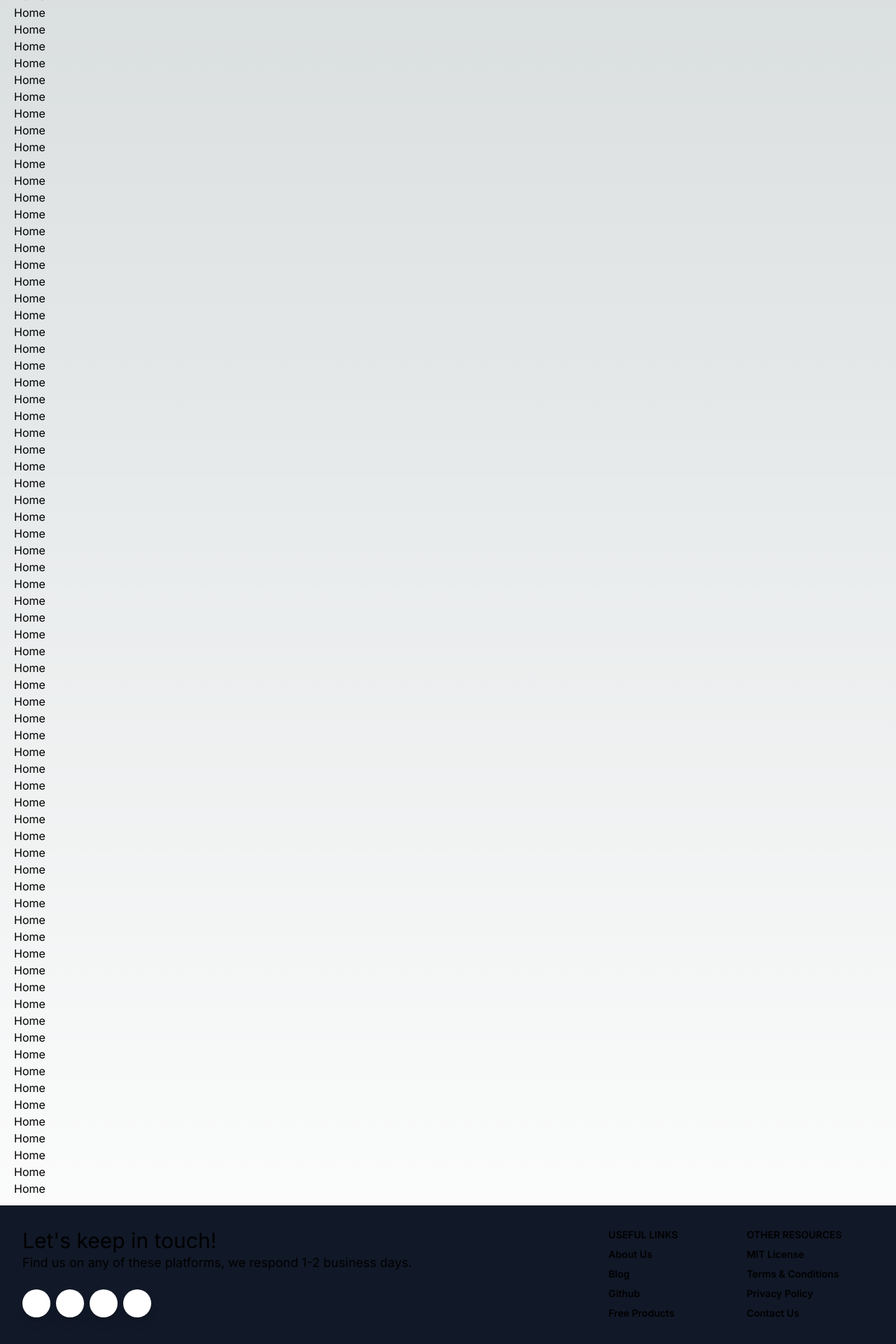
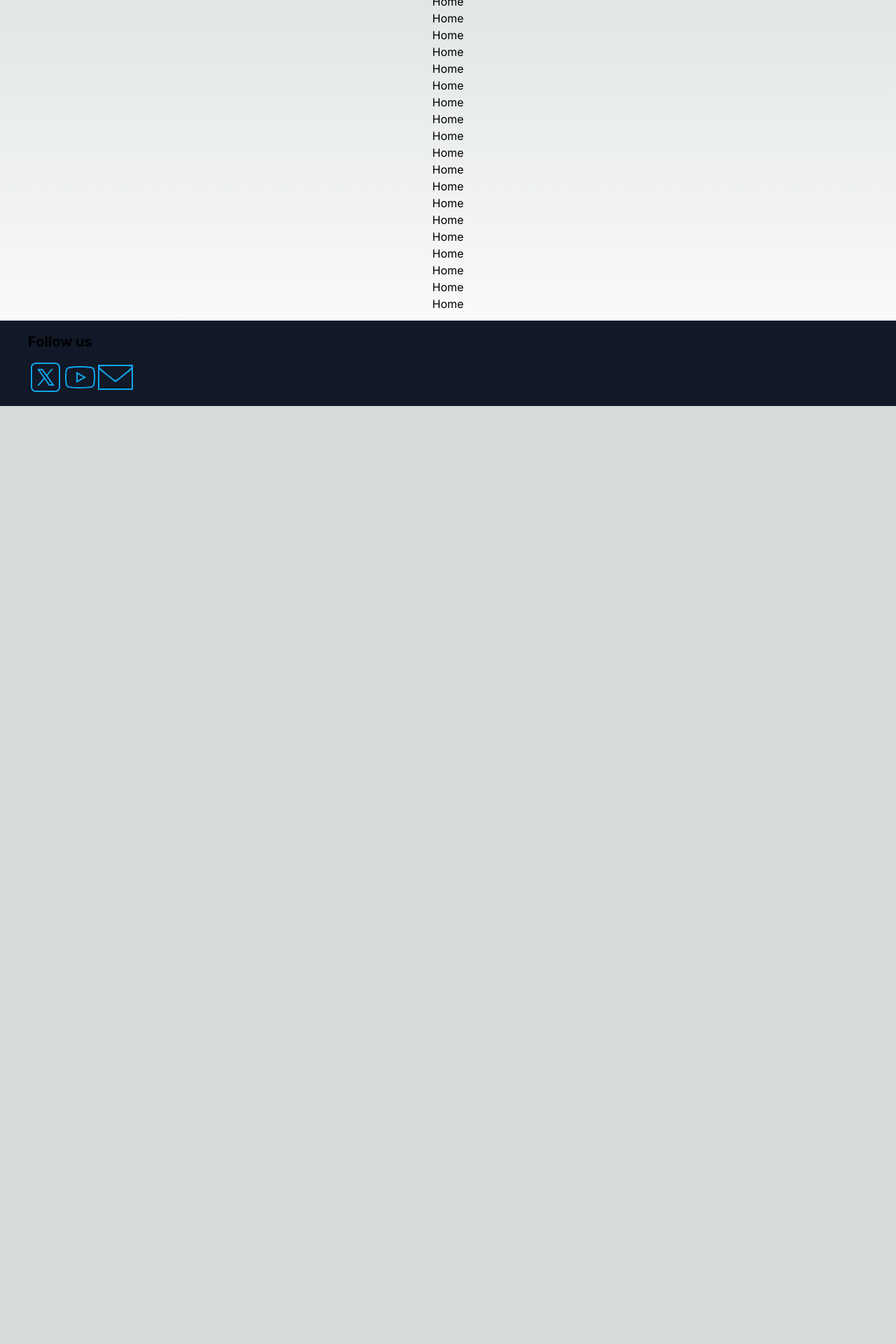
Before and after one commit to vmvelev/fluxnode-v2, a Next.js app: page / in a window 1280 px wide. Shown: the part 260-2180 px from the top of the page at 70% size. After the commit the page ends 840 px from the top, so only its background shows below. Built offline with nearby package versions, Linux system fonts and the light colour scheme.

Commit message:
include footer

```diff
--- a/app/layout.js
+++ b/app/layout.js
@@ -1,11 +1,10 @@
 import { Inter } from 'next/font/google'
 import './globals.css'
-import FluxLogo from "./app-logo-dark.svg"
 import Image from 'next/image'
 import Link from 'next/link'
+import FluxLogo from "./app-logo-dark.svg"
 
 const inter = Inter({ subsets: ['latin'] })
-
 export const metadata = {
   title: 'Flux Node App',
 }
@@ -14,82 +13,54 @@ export default function RootLayout({ children }) {
   return (
     <html lang="en">
       <body className={inter.className}>
-        <div className="flex flex-wrap place-items-center">
-          <nav className="flex justify-between bg-gray-900 text-white w-screen border-b-2 border-[#464849]">
-            <div className="px-12 py-6 flex w-full items-center">
+        <div className='flex flex-col min-h-screen'>
+          <nav className="sticky top-0 z-50 bg-gray-900 text-white w-screen border-b-2 border-[#464849]">
+            <div className='grid grid-cols-3 w-full px-6 py-4 items-center'>
+              <div>
                 <Link className="text-3xl font-bold font-heading" href="/">
                   <Image className="h-9" src={FluxLogo} alt="logo" />
                 </Link>
-              <ul className="flex px-4 mx-auto font-semibold font-heading space-x-12">
-                <li><Link className="hover:text-gray-200" href="/">Home</Link></li>
-                <li><Link className="hover:text-gray-200" href="/nodes">Nodes</Link></li>
-                <li><Link className="hover:text-gray-200" href="/guides">Guides</Link></li>
-              </ul>
+              </div>
+              <div className='text-center'>
+                <Link className="hover:text-sky-500" href="/">Home</Link>
+                <Link className="mx-4 hover:text-sky-500" href="/nodes">Nodes</Link>
+                <Link className="hover:text-sky-500" href="/guides">Guides</Link>
+              </div>
             </div>
           </nav>
-        </div>
+          <main className="flex-grow">
             <div className="mt-3 mx-5 mb-3">
               {children}
             </div>
-        <footer className="relative bg-gray-900 pt-8 pb-6 bottom-0">
-          <div className="container mx-auto px-4">
-            <div className="flex flex-wrap text-left lg:text-left">
-              <div className="w-full lg:w-6/12 px-4">
-                <h4 className="text-3xl fonat-semibold text-blueGray-700">Let's keep in touch!</h4>
-                <h5 className="text-lg mt-0 mb-2 text-blueGray-600">
-                  Find us on any of these platforms, we respond 1-2 business days.
-                </h5>
-                <div className="mt-6 lg:mb-0 mb-6">
-                  <button className="bg-white text-lightBlue-400 shadow-lg font-normal h-10 w-10 items-center justify-center align-center rounded-full outline-none focus:outline-none mr-2" type="button">
-                    <i className="fab fa-twitter"></i></button><button className="bg-white text-lightBlue-600 shadow-lg font-normal h-10 w-10 items-center justify-center align-center rounded-full outline-none focus:outline-none mr-2" type="button">
-                    <i className="fab fa-facebook-square"></i></button><button className="bg-white text-pink-400 shadow-lg font-normal h-10 w-10 items-center justify-center align-center rounded-full outline-none focus:outline-none mr-2" type="button">
-                    <i className="fab fa-dribbble"></i></button><button className="bg-white text-blueGray-800 shadow-lg font-normal h-10 w-10 items-center justify-center align-center rounded-full outline-none focus:outline-none mr-2" type="button">
-                    <i className="fab fa-github"></i>
-                  </button>
+          </main>
+          <footer className="bg-gray-900 w-full">
+            <div className='grid grid-cols-3 w-full px-10 py-4'>
+              <div>
+                <h1 className="text-xl mb-3 font-bold">Follow us</h1>
+                <div className='flex'>
+                  <div className=''>
+                    <Link href="https://twitter.com/fluxprotocol" target='_blank'>
+                      <svg className='fill-sky-500 hover:fill-sky-300' width={50} height={50}>
+                        <path d="M11 4c-3.854 0-7 3.146-7 7v28c0 3.854 3.146 7 7 7h28c3.854 0 7-3.146 7-7V11c0-3.854-3.146-7-7-7H11zm0 2h28c2.774 0 5 2.226 5 5v28c0 2.774-2.226 5-5 5H11c-2.774 0-5-2.226-5-5V11c0-2.774 2.226-5 5-5zm2.086 7 9.223 13.104L13 37h2.5l7.938-9.293L29.977 37h7.937L27.79 22.613 36 13h-2.5l-6.84 8.01L21.023 13h-7.937zm3.828 2h3.065l14.107 20H31.02L16.914 15z" />
+                      </svg>
+                    </Link>
                   </div>
-              </div>
-              <div className="w-full lg:w-6/12 px-4">
-                <div className="flex flex-wrap items-top mb-6">
-                  <div className="w-full lg:w-4/12 px-4 ml-auto">
-                    <span className="block uppercase text-blueGray-500 text-sm font-semibold mb-2">Useful Links</span>
-                    <ul className="list-unstyled">
-                      <li>
-                        <a className="text-blueGray-600 hover:text-blueGray-800 font-semibold block pb-2 text-sm" href="https://www.creative-tim.com/presentation?ref=njs-profile">About Us</a>
-                      </li>
-                      <li>
-                        <a className="text-blueGray-600 hover:text-blueGray-800 font-semibold block pb-2 text-sm" href="https://blog.creative-tim.com?ref=njs-profile">Blog</a>
-                      </li>
-                      <li>
-                        <a className="text-blueGray-600 hover:text-blueGray-800 font-semibold block pb-2 text-sm" href="https://www.github.com/creativetimofficial?ref=njs-profile">Github</a>
-                      </li>
-                      <li>
-                        <a className="text-blueGray-600 hover:text-blueGray-800 font-semibold block pb-2 text-sm" href="https://www.creative-tim.com/bootstrap-themes/free?ref=njs-profile">Free Products</a>
-                      </li>
-                    </ul>
-                  </div>
-                  <div className="w-full lg:w-4/12 px-4">
-                    <span className="block uppercase text-blueGray-500 text-sm font-semibold mb-2">Other Resources</span>
-                    <ul className="list-unstyled">
-                      <li>
-                        <a className="text-blueGray-600 hover:text-blueGray-800 font-semibold block pb-2 text-sm" href="https://github.com/creativetimofficial/notus-js/blob/main/LICENSE.md?ref=njs-profile">MIT License</a>
-                      </li>
-                      <li>
-                        <a className="text-blueGray-600 hover:text-blueGray-800 font-semibold block pb-2 text-sm" href="https://creative-tim.com/terms?ref=njs-profile">Terms &amp; Conditions</a>
-                      </li>
-                      <li>
-                        <a className="text-blueGray-600 hover:text-blueGray-800 font-semibold block pb-2 text-sm" href="https://creative-tim.com/privacy?ref=njs-profile">Privacy Policy</a>
-                      </li>
-                      <li>
-                        <a className="text-blueGray-600 hover:text-blueGray-800 font-semibold block pb-2 text-sm" href="https://creative-tim.com/contact-us?ref=njs-profile">Contact Us</a>
-                      </li>
-                    </ul>
-                  </div>
-                </div>
+                  <Link href="https://discord.gg/8zYbQ3r" target='_blank'>
+                    <svg className='fill-sky-500 hover:fill-sky-300' width={50} height={50}>
+                      <path d="M24.402 9c-6.601 0-12.8.5-16.101 1.2-2.2.5-4.102 2-4.5 4.3C3.402 16.898 3 20.5 3 25s.398 8 .898 10.5c.403 2.2 2.301 3.8 4.5 4.3 3.504.7 9.5 1.2 16.102 1.2s12.598-.5 16.098-1.2c2.203-.5 4.101-2 4.5-4.3.402-2.5.902-6.098 1-10.598 0-4.5-.5-8.101-1-10.601-.399-2.2-2.297-3.801-4.5-4.301-3.5-.5-9.598-1-16.196-1Zm0 2c7.2 0 12.996.598 15.797 1.098 1.5.402 2.7 1.402 2.899 2.703.601 3.199 1 6.601 1 10.101C44 29.2 43.5 32.7 43.098 35.2c-.297 1.899-2.297 2.5-2.899 2.703-3.601.7-9.601 1.196-15.601 1.196S12.5 38.699 9 37.902C7.5 37.5 6.3 36.5 6.102 35.2 5.3 32.4 5 28.7 5 25c0-4.602.402-8 .8-10.098C6.103 13 8.2 12.398 8.7 12.2 12 11.5 18.101 11 24.401 11ZM19 17v16l14-8Zm2 3.402L29 25l-8 4.598Z" />
+                    </svg>
+                  </Link>
+                  <Link href="abv.bg" target='_blank'>
+                    <svg className='fill-sky-500 hover:fill-sky-300' width={50} height={50}>
+                      <path d="M0 25v18h50V7H0v18zm48-14.7C48 11.6 26.7 29 25.1 29 23.5 29 2.5 12 2.2 10.4 1.9 9.2 5.4 9 24.9 9 43.1 9 48 9.3 48 10.3zM25 32c.3 0 5.6-4.1 11.8-9L48 13.9V41H2V13.9L13.2 23c6.2 4.9 11.5 9 11.8 9z" />
+                    </svg>
+                  </Link>
                 </div>
               </div>
             </div>
           </footer>
-      </body>
-    </html>
+        </div>
+      </body >
+    </html >
   )
 }
--- a/app/page.js
+++ b/app/page.js
@@ -149,7 +149,34 @@
 
 export default function Home() {
   return (
-    <div>
+    <div className="text-center">
+      <h1>Home</h1>
+      <h1>Home</h1>
+      <h1>Home</h1>
+      <h1>Home</h1>
+      <h1>Home</h1>
+      <h1>Home</h1>
+      <h1>Home</h1>
+      <h1>Home</h1>
+      <h1>Home</h1>
+      <h1>Home</h1>
+      <h1>Home</h1>
+      <h1>Home</h1>
+      <h1>Home</h1>
+      <h1>Home</h1>
+      <h1>Home</h1>
+      <h1>Home</h1>
+      <h1>Home</h1>
+      <h1>Home</h1>
+      <h1>Home</h1>
+      <h1>Home</h1>
+      <h1>Home</h1>
+      <h1>Home</h1>
+      <h1>Home</h1>
+      <h1>Home</h1>
+      <h1>Home</h1>
+      <h1>Home</h1>
+      {/* <h1>Home</h1>
       <h1>Home</h1>
       <h1>Home</h1>
       <h1>Home</h1>
@@ -179,55 +206,7 @@ export default function Home() {
       <h1>Home</h1>
       <h1>Home</h1>
       <h1>Home</h1>
-      <h1>Home</h1>
-      <h1>Home</h1>
-      <h1>Home</h1>
-      <h1>Home</h1>
-      <h1>Home</h1>
-      <h1>Home</h1>
-      <h1>Home</h1>
-      <h1>Home</h1>
-      <h1>Home</h1>
-      <h1>Home</h1>
-      <h1>Home</h1>
-      <h1>Home</h1>
-      <h1>Home</h1>
-      <h1>Home</h1>
-      <h1>Home</h1>
-      <h1>Home</h1>
-      <h1>Home</h1>
-      <h1>Home</h1>
-      <h1>Home</h1>
-      <h1>Home</h1>
-      <h1>Home</h1>
-      <h1>Home</h1>
-      <h1>Home</h1>
-      <h1>Home</h1>
-      <h1>Home</h1>
-      <h1>Home</h1>
-      <h1>Home</h1>
-      <h1>Home</h1>
-      <h1>Home</h1>
-      <h1>Home</h1>
-      <h1>Home</h1>
-      <h1>Home</h1>
-      <h1>Home</h1>
-      <h1>Home</h1>
-      <h1>Home</h1>
-      <h1>Home</h1>
-      <h1>Home</h1>
-      <h1>Home</h1>
-      <h1>Home</h1>
-      <h1>Home</h1>
-      <h1>Home</h1>
-      <h1>Home</h1>
-      <h1>Home</h1>
-      <h1>Home</h1>
-      <h1>Home</h1>
-      <h1>Home</h1>
-      <h1>Home</h1>
-      <h1>Home</h1>
-      <h1>Home</h1>
+      <h1>Home</h1> */}
     </div>
   )
 }
```
Lines whose indentation alone changed are shown as unchanged.
